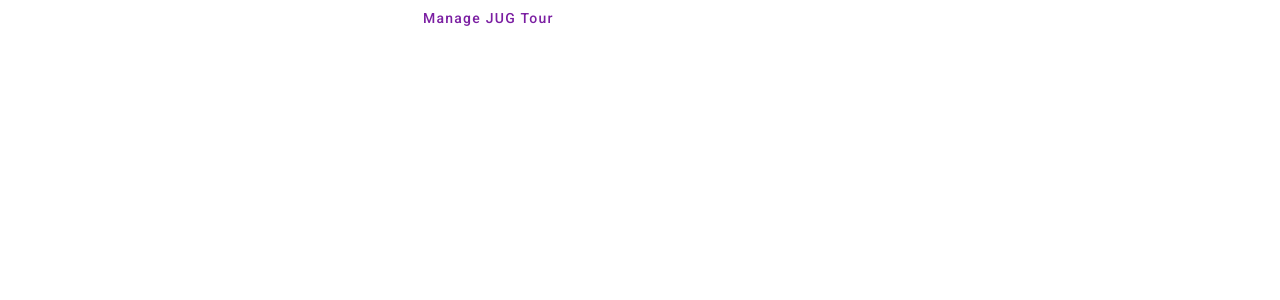
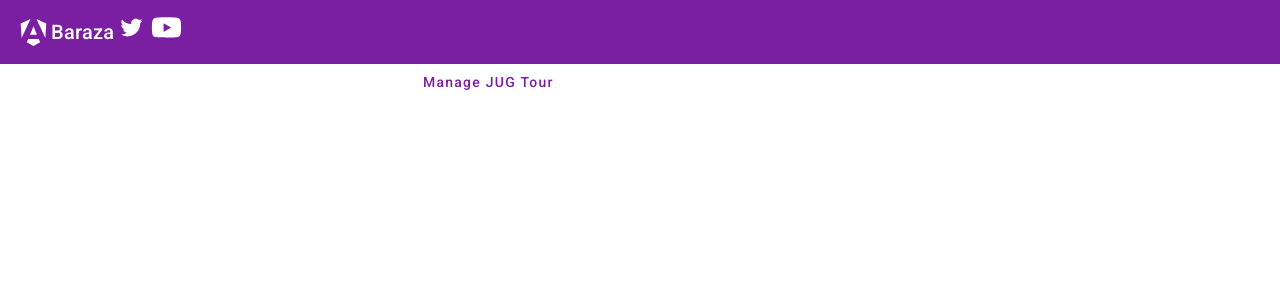
Before and after one commit to dgikonyo/congenial-fortnight_blog_frontend, an Angular app: page /home in a window 1280 px wide. Shown: the top 300 px of the page. Built offline with nearby package versions, Linux system fonts and the light colour scheme.

Commit message:
group list working

```diff
--- a/src/app/app.component.html
+++ b/src/app/app.component.html
@@ -1,3 +1,65 @@
+<mat-toolbar role="banner" color="primary">
+  <svg
+    id="angular-logo"
+    height="35"
+    xmlns="http://www.w3.org/2000/svg"
+    viewBox="0 0 960 960"
+    fill="#fff"
+  >
+    <g>
+      <polygon points="562.6,109.8 804.1,629.5 829.2,233.1" />
+      <polygon
+        points="624.9,655.9 334.3,655.9 297.2,745.8 479.6,849.8 662,745.8"
+      />
+      <polygon points="384.1,539.3 575.2,539.3 479.6,307" />
+      <polygon points="396.6,109.8 130,233.1 155.1,629.5" />
+    </g>
+  </svg>
+  <span>{{ title }}</span>
+  <div class="spacer"></div>
+  <a
+    aria-label="OktaDev on Twitter"
+    target="_blank"
+    rel="noopener"
+    href="https://twitter.com/oktadev"
+    title="LinkedIn"
+  >
+    <svg
+      id="twitter-logo"
+      height="35"
+      data-name="Logo"
+      xmlns="http://www.w3.org/2000/svg"
+      viewBox="0 0 400 400"
+    >
+      <rect width="400" height="400" fill="none" />
+      <path
+        d="M153.62,301.59c94.34,0,145.94-78.16,145.94-145.94,0-2.22,0-4.43-.15-6.63A104.36,104.36,0,0,0,325,122.47a102.38,102.38,0,0,1-29.46,8.07,51.47,51.47,0,0,0,22.55-28.37,102.79,102.79,0,0,1-32.57,12.45,51.34,51.34,0,0,0-87.41,46.78A145.62,145.62,0,0,1,92.4,107.81a51.33,51.33,0,0,0,15.88,68.47A50.91,50.91,0,0,1,85,169.86c0,.21,0,.43,0,.65a51.31,51.31,0,0,0,41.15,50.28,51.21,51.21,0,0,1-23.16.88,51.35,51.35,0,0,0,47.92,35.62,102.92,102.92,0,0,1-63.7,22A104.41,104.41,0,0,1,75,278.55a145.21,145.21,0,0,0,78.62,23"
+        fill="#fff"
+      />
+    </svg>
+  </a>
+  <a
+    aria-label="OktaDev on YouTube"
+    target="_blank"
+    rel="noopener"
+    href="https://github.com/dgikonyo"
+    title="Github"
+  >
+    <svg
+      id="youtube-logo"
+      height="35"
+      data-name="Logo"
+      xmlns="http://www.w3.org/2000/svg"
+      viewBox="0 0 24 24"
+      fill="#fff"
+    >
+      <path d="M0 0h24v24H0V0z" fill="none" />
+      <path
+        d="M21.58 7.19c-.23-.86-.91-1.54-1.77-1.77C18.25 5 12 5 12 5s-6.25 0-7.81.42c-.86.23-1.54.91-1.77 1.77C2 8.75 2 12 2 12s0 3.25.42 4.81c.23.86.91 1.54 1.77 1.77C5.75 19 12 19 12 19s6.25 0 7.81-.42c.86-.23 1.54-.91 1.77-1.77C22 15.25 22 12 22 12s0-3.25-.42-4.81zM10 15V9l5.2 3-5.2 3z"
+      />
+    </svg>
+  </a>
+</mat-toolbar>
 <div class="content" role="main">
   <router-outlet></router-outlet>
 </div>
--- a/src/app/app.component.ts
+++ b/src/app/app.component.ts
@@ -1,11 +1,12 @@
 import { HttpClient, HttpClientModule } from '@angular/common/http';
 import { Component, OnInit } from '@angular/core';
 import { RouterOutlet } from '@angular/router';
+import { MatToolbarModule } from '@angular/material/toolbar';
 
 @Component({
   selector: 'app-root',
   standalone: true,
-  imports: [RouterOutlet, HttpClientModule],
+  imports: [RouterOutlet, HttpClientModule, MatToolbarModule],
   templateUrl: './app.component.html',
   styleUrl: './app.component.css',
 })
--- a/src/app/app.config.ts
+++ b/src/app/app.config.ts
@@ -4,7 +4,13 @@ import { provideRouter } from '@angular/router';
 import { routes } from './app.routes';
 import { provideClientHydration } from '@angular/platform-browser';
 import { provideAnimations } from '@angular/platform-browser/animations';
+import { provideHttpClient, withFetch } from '@angular/common/http';
 
 export const appConfig: ApplicationConfig = {
-  providers: [provideRouter(routes), provideClientHydration(), provideAnimations()]
+  providers: [
+    provideRouter(routes),
+    provideClientHydration(),
+    provideAnimations(),
+    provideHttpClient(withFetch()),
+  ],
 };
--- a/src/app/group-list/group-list.component.css
+++ b/src/app/group-list/group-list.component.css
@@ -1,3 +1,7 @@
 #add {
     float: right;
 }
+
+.mat-column-actions {
+    flex: 0 0 120px;
+  }
--- a/src/app/group-list/group-list.component.html
+++ b/src/app/group-list/group-list.component.html
@@ -5,41 +5,45 @@
   </ol>
 </nav>
 
-<a [routerLink]="['/group/new']" mat-raised-button color="primary" id="add"
+<a
+  [routerLink]="['/group/new']"
+  mat-raised-button
+  color="primary"
+  style="float: right"
+  id="add"
   >Add Group</a
 >
 
 <h2>{{ title }}</h2>
 @if (loading) {
-<div><p>Loading...</p></div>
-} @else {@if(feedback.message){
+<div>
+  <p>Loading...</p>
+</div>
+} @else { @if (feedback.message) {
 <div class="alert alert-{{ feedback.type }}">{{ feedback.message }}</div>
 }
 <table mat-table [dataSource]="groups">
   <ng-container matColumnDef="id">
-    <mat-header-cell *matHeaderCellDef> ID </mat-header-cell>
-    <mat-cell *matCellDef="let item"> {{ item.id }} </mat-cell>
+    <th mat-header-cell *matHeaderCellDef>ID</th>
+    <td mat-cell *matCellDef="let item">{{ item.id }}</td>
   </ng-container>
-
   <ng-container matColumnDef="name">
-    <mat-header-cell *matHeaderCellDef> Name </mat-header-cell>
-    <mat-cell *matCellDef="let item"> {{ item.name }} </mat-cell>
+    <th mat-header-cell *matHeaderCellDef>Name</th>
+    <td mat-cell *matCellDef="let item">{{ item.name }}</td>
   </ng-container>
-
   <ng-container matColumnDef="events">
-    <mat-header-cell *matHeaderCellDef> Events </mat-header-cell>
-    <mat-cell *matCellDef="let item">
+    <th mat-header-cell *matHeaderCellDef>Events</th>
+    <td mat-cell *matCellDef="let item">
       @for (event of item.events; track event) {
       {{ event.date | date }}: {{ event.title }}
       <br />
       }
-    </mat-cell>
+    </td>
   </ng-container>
-
-  <ng-container class="actions">
+  <ng-container matColumnDef="actions">
     <th mat-header-cell *matHeaderCellDef>Actions</th>
     <td mat-cell *matCellDef="let item">
-      <a [routerLink]="['../group', item.id]" mat-raised-button-color="accent"
+      <a [routerLink]="['../group', item.id]" mat-raised-button color="accent"
         >Edit</a
       >&nbsp;
       <button (click)="delete(item)" mat-button color="warn">
@@ -47,7 +51,7 @@
       </button>
     </td>
   </ng-container>
-  <mat-header-row *matHeaderRowDef="displayedColumns"></mat-header-row>
-  <mat-row *matRowDef="let row; columns: displayedColumns;"></mat-row>
+  <tr mat-header-row *matHeaderRowDef="displayedColumns"></tr>
+  <tr mat-row *matRowDef="let row; columns: displayedColumns"></tr>
 </table>
 }
--- a/src/app/group-list/group-list.component.ts
+++ b/src/app/group-list/group-list.component.ts
@@ -23,7 +23,7 @@ import { DatePipe } from '@angular/common';
 })
 export class GroupListComponent {
   title = 'Group List';
-  loading = false;
+  loading = true;
   groups: Group[] = [];
   displayedColumns = ['id', 'name', 'events', 'actions'];
   feedback: any = {};
@@ -54,5 +54,5 @@ export class GroupListComponent {
       });
     }
   }
-  //protected readonly event = event;
+  protected readonly event = event;
 }
--- a/src/proxy.conf.js
+++ b/src/proxy.conf.js
@@ -1,7 +1,7 @@
 const PROXY_CONFIG = [
   {
     context: ["/api"],
-    target: process.env.TARGET_BACKEND_API,
+    target: "http://localhost:8080/",
     secure: true,
     logLevel: "debug",
   },
```
Also changed, not shown: 1 other file (tests, documents, lock files or other folders).
